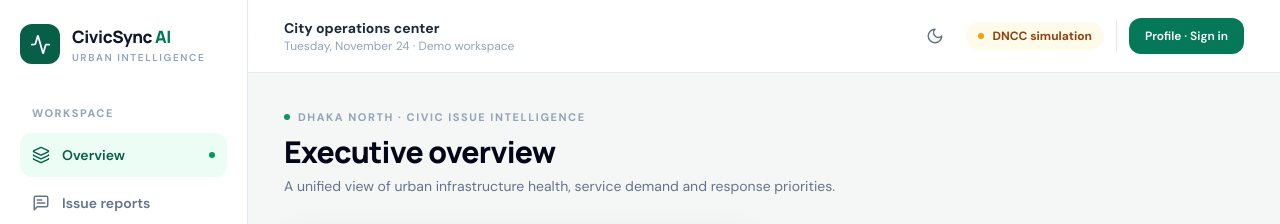
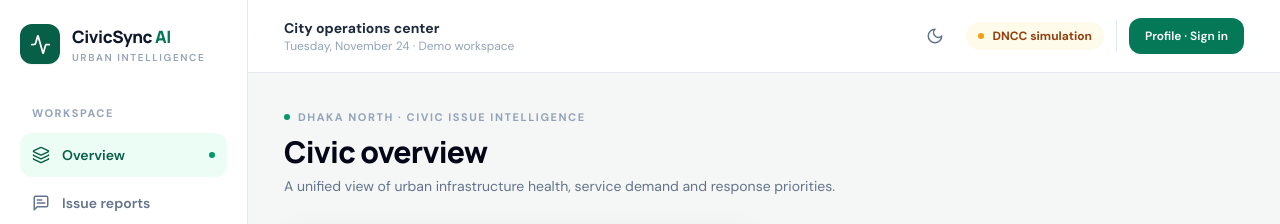
Before and after one commit to Jixsaw79/CivicSync-AI, a React (Vite) app: page / in a window 1280 px wide. Shown: the top 224 px of the page. Built offline with nearby package versions, Linux system fonts and the light colour scheme.

Commit message:
fix: tailor public dashboard copy for visitors

```diff
--- a/src/App.jsx
+++ b/src/App.jsx
@@ -951,13 +951,13 @@ function App() {
                 <span className="h-1.5 w-1.5 rounded-full bg-emerald-600" /> Dhaka North · Civic issue intelligence
               </div>
               <h1 className="mt-2 font-display text-2xl font-extrabold tracking-tight text-slate-950 sm:text-3xl dark:text-white">
-                {activeView === 'overview' ? 'Executive overview' : activeView === 'reports' ? (demoRole === 'staff' ? 'Department work queue' : 'Citizen issue reports') : activeView === 'my-reports' ? 'My submitted reports' : activeView === 'intelligence' ? 'City intelligence' : 'Budget & resource optimizer'}
+                {activeView === 'overview' ? (demoRole === 'visitor' ? 'Civic overview' : 'Executive overview') : activeView === 'reports' ? (demoRole === 'staff' ? 'Department work queue' : 'Citizen issue reports') : activeView === 'my-reports' ? 'My submitted reports' : activeView === 'intelligence' ? 'City intelligence' : 'Budget & resource optimizer'}
               </h1>
               <p className="mt-1.5 max-w-2xl text-sm text-slate-500 dark:text-slate-400">
                 {activeView === 'overview'
                   ? 'A unified view of urban infrastructure health, service demand and response priorities.'
                   : activeView === 'reports'
-                  ? (demoRole === 'staff' ? 'Review assigned civic issues and move work through the department response workflow.' : 'Explore community reports, inspect AI triage and submit a new civic issue.')
+                  ? (demoRole === 'staff' ? 'Review assigned civic issues and move work through the department response workflow.' : (demoRole === 'visitor' ? 'Explore public demonstration reports. Sign in from your profile to submit a civic issue.' : 'Explore community reports, inspect AI triage and submit a new civic issue.'))
                   : activeView === 'my-reports'
                   ? 'Track the status and response history of reports submitted in this browser’s citizen demo session.'
                   : activeView === 'intelligence'
```
